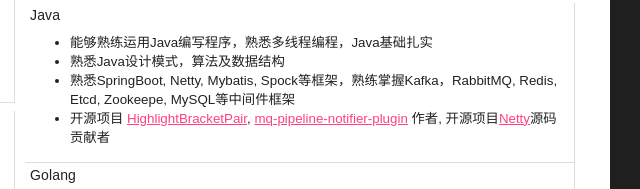
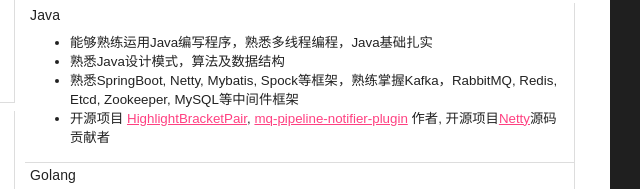
Before and after one commit to qeesung/profile, a website: page index.html in a window 1280 px wide. Shown: the part 162-351 px from the top of the page, 405-1045 px from the left. Drawn offline with Linux system fonts and the light colour scheme; a web font is replaced by a local one.

Commit message:
Update the profile

```diff
--- a/index.html
+++ b/index.html
@@ -53,7 +53,7 @@ gtag('config', 'UA-78052171-1');
 				<category-item title="Java">
 					<li>能够熟练运用Java编写程序，熟悉多线程编程，Java基础扎实</li>
 					<li>熟悉Java设计模式，算法及数据结构</li>
-					<li>熟悉SpringBoot, Netty, Mybatis, Spock等框架，熟练掌握Kafka，RabbitMQ, Redis, Etcd, Zookeepe, MySQL等中间件框架</li>
+					<li>熟悉SpringBoot, Netty, Mybatis, Spock等框架，熟练掌握Kafka，RabbitMQ, Redis, Etcd, Zookeeper, MySQL等中间件框架</li>
 					<li>开源项目
 						<a href="https://github.com/qeesung/HighlightBracketPair">HighlightBracketPair</a>,
 						<a href="https://github.com/qeesung/mq-pipeline-notifier-plugin">mq-pipeline-notifier-plugin</a>
```
